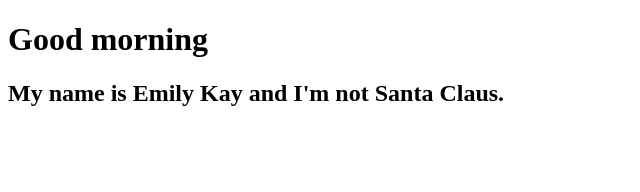
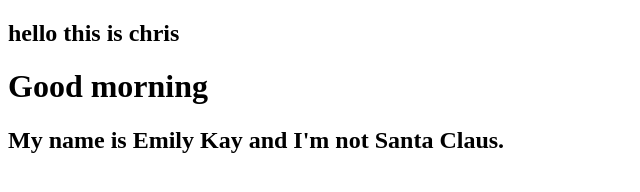
Before and after one commit to virtual-addiction/demo1213, a plain HTML site: page root/index.html in a window 1280 px wide. Shown: the whole page, without its empty margins (0-640 px from the left). Drawn offline with Linux system fonts and the light colour scheme.

Commit message:
update index.html
h2 and comment add

```diff
--- a/root/index.html
+++ b/root/index.html
@@ -5,7 +5,8 @@
     <title>GitHub demo</title>
 </head>
 <body>
-
+<!-- test test -->
+<h2>hello this is chris</h2>
     <h1>Good <span>morning</span></h1>
     <h2>My name is Emily Kay and I'm not Santa Claus.</h2>
 
```
